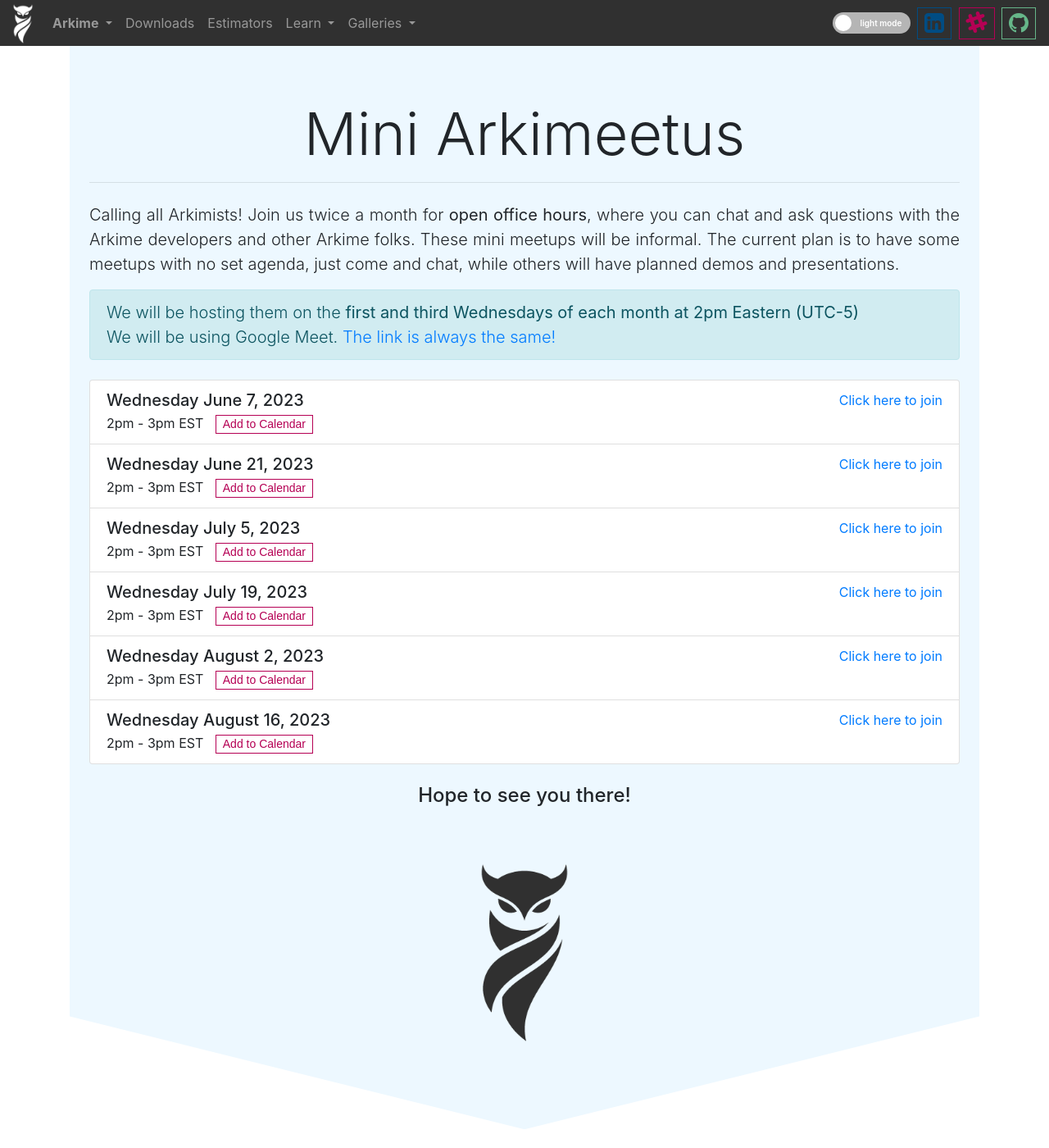
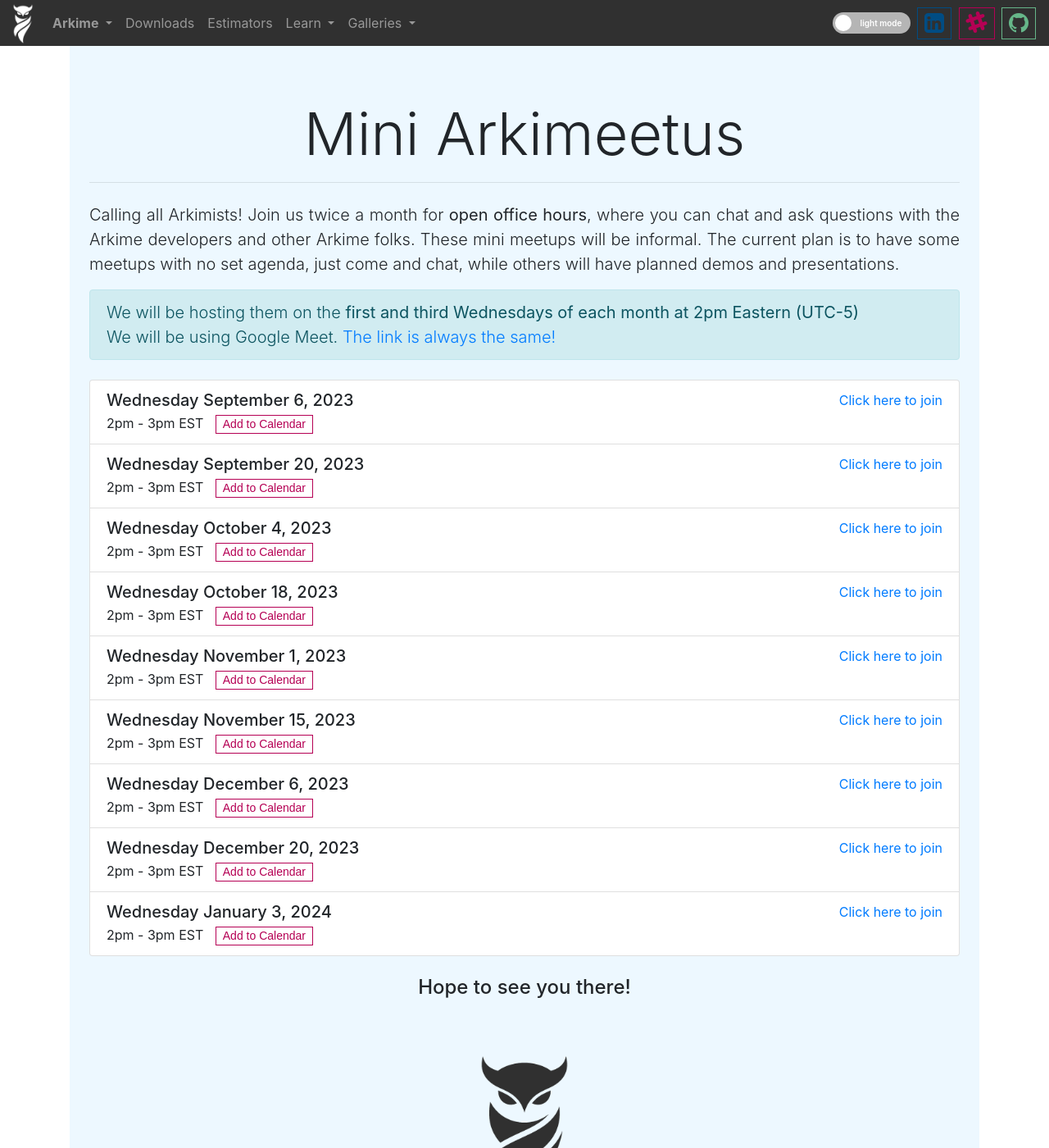
Before and after one commit to arkime/arkimeweb, a Jekyll site: the page built from mini-arkimeetus.html, in a window 1280 px wide and 1400 px high. Shown: the whole window at 82% size. Built offline with Jekyll 4.4.1, drawn with Linux system fonts in a browser that asks for light colours.

Commit message:
update office hours dates

```diff
--- a/mini-arkimeetus.html
+++ b/mini-arkimeetus.html
@@ -83,14 +83,14 @@
               <ul class="list-group">
                 <li class="list-group-item">
                   <div class="d-flex w-100 justify-content-between">
-                    <h5 class="mb-1">Wednesday June 7, 2023</h5>
+                    <h5 class="mb-1">Wednesday September 6, 2023</h5>
                     <a class="no-decoration" href="https://meet.google.com/ueh-pseg-zjo">
                       Click here to join
                     </a>
                   </div>
                   2pm - 3pm EST
                   <span title="Add to Calendar" class="add-to-calendar">
-                    <span class="start">06/07/2023 02:00 PM</span>
+                    <span class="start">09/05/2023 02:00 PM</span>
                     <span class="timezone">America/New_York</span>
                     <span class="title">Mini Arkimeetus</span>
                     <span class="description">Arkime Office Hours - https://arkime.com/mini-arkimeetus - https://meet.google.com/ueh-pseg-zjo</span>
@@ -98,14 +98,14 @@
                 </li>
                 <li class="list-group-item">
                   <div class="d-flex w-100 justify-content-between">
-                    <h5 class="mb-1">Wednesday June 21, 2023</h5>
+                    <h5 class="mb-1">Wednesday September 20, 2023</h5>
                     <a class="no-decoration" href="https://meet.google.com/ueh-pseg-zjo">
                       Click here to join
                     </a>
                   </div>
                   2pm - 3pm EST
                   <span title="Add to Calendar" class="add-to-calendar">
-                    <span class="start">06/21/2023 02:00 PM</span>
+                    <span class="start">09/20/2023 02:00 PM</span>
                     <span class="timezone">America/New_York</span>
                     <span class="title">Mini Arkimeetus</span>
                     <span class="description">Arkime Office Hours - https://arkime.com/mini-arkimeetus - https://meet.google.com/ueh-pseg-zjo</span>
@@ -113,14 +113,14 @@
                 </li>
                 <li class="list-group-item">
                   <div class="d-flex w-100 justify-content-between">
-                    <h5 class="mb-1">Wednesday July 5, 2023</h5>
+                    <h5 class="mb-1">Wednesday October 4, 2023</h5>
                     <a class="no-decoration" href="https://meet.google.com/ueh-pseg-zjo">
                       Click here to join
                     </a>
                   </div>
                   2pm - 3pm EST
                   <span title="Add to Calendar" class="add-to-calendar">
-                    <span class="start">07/05/2023 02:00 PM</span>
+                    <span class="start">10/04/2023 02:00 PM</span>
                     <span class="timezone">America/New_York</span>
                     <span class="title">Mini Arkimeetus</span>
                     <span class="description">Arkime Office Hours - https://arkime.com/mini-arkimeetus - https://meet.google.com/ueh-pseg-zjo</span>
@@ -128,14 +128,14 @@
                 </li>
                 <li class="list-group-item">
                   <div class="d-flex w-100 justify-content-between">
-                    <h5 class="mb-1">Wednesday July 19, 2023</h5>
+                    <h5 class="mb-1">Wednesday October 18, 2023</h5>
                     <a class="no-decoration" href="https://meet.google.com/ueh-pseg-zjo">
                       Click here to join
                     </a>
                   </div>
                   2pm - 3pm EST
                   <span title="Add to Calendar" class="add-to-calendar">
-                    <span class="start">07/19/2023 02:00 PM</span>
+                    <span class="start">10/18/2023 02:00 PM</span>
                     <span class="timezone">America/New_York</span>
                     <span class="title">Mini Arkimeetus</span>
                     <span class="description">Arkime Office Hours - https://arkime.com/mini-arkimeetus - https://meet.google.com/ueh-pseg-zjo</span>
@@ -143,14 +143,14 @@
                 </li>
                 <li class="list-group-item">
                   <div class="d-flex w-100 justify-content-between">
-                    <h5 class="mb-1">Wednesday August 2, 2023</h5>
+                    <h5 class="mb-1">Wednesday November 1, 2023</h5>
                     <a class="no-decoration" href="https://meet.google.com/ueh-pseg-zjo">
                       Click here to join
                     </a>
                   </div>
                   2pm - 3pm EST
                   <span title="Add to Calendar" class="add-to-calendar">
-                    <span class="start">08/02/2023 02:00 PM</span>
+                    <span class="start">11/01/2023 02:00 PM</span>
                     <span class="timezone">America/New_York</span>
                     <span class="title">Mini Arkimeetus</span>
                     <span class="description">Arkime Office Hours - https://arkime.com/mini-arkimeetus - https://meet.google.com/ueh-pseg-zjo</span>
@@ -158,14 +158,59 @@
                 </li>
                 <li class="list-group-item">
                   <div class="d-flex w-100 justify-content-between">
-                    <h5 class="mb-1">Wednesday August 16, 2023</h5>
+                    <h5 class="mb-1">Wednesday November 15, 2023</h5>
                     <a class="no-decoration" href="https://meet.google.com/ueh-pseg-zjo">
                       Click here to join
                     </a>
                   </div>
                   2pm - 3pm EST
                   <span title="Add to Calendar" class="add-to-calendar">
-                    <span class="start">08/16/2023 02:00 PM</span>
+                    <span class="start">11/15/2023 02:00 PM</span>
+                    <span class="timezone">America/New_York</span>
+                    <span class="title">Mini Arkimeetus</span>
+                    <span class="description">Arkime Office Hours - https://arkime.com/mini-arkimeetus - https://meet.google.com/ueh-pseg-zjo</span>
+                  </span>
+                </li>
+                <li class="list-group-item">
+                  <div class="d-flex w-100 justify-content-between">
+                    <h5 class="mb-1">Wednesday December 6, 2023</h5>
+                    <a class="no-decoration" href="https://meet.google.com/ueh-pseg-zjo">
+                      Click here to join
+                    </a>
+                  </div>
+                  2pm - 3pm EST
+                  <span title="Add to Calendar" class="add-to-calendar">
+                    <span class="start">12/06/2023 02:00 PM</span>
+                    <span class="timezone">America/New_York</span>
+                    <span class="title">Mini Arkimeetus</span>
+                    <span class="description">Arkime Office Hours - https://arkime.com/mini-arkimeetus - https://meet.google.com/ueh-pseg-zjo</span>
+                  </span>
+                </li>
+                <li class="list-group-item">
+                  <div class="d-flex w-100 justify-content-between">
+                    <h5 class="mb-1">Wednesday December 20, 2023</h5>
+                    <a class="no-decoration" href="https://meet.google.com/ueh-pseg-zjo">
+                      Click here to join
+                    </a>
+                  </div>
+                  2pm - 3pm EST
+                  <span title="Add to Calendar" class="add-to-calendar">
+                    <span class="start">12/20/2023 02:00 PM</span>
+                    <span class="timezone">America/New_York</span>
+                    <span class="title">Mini Arkimeetus</span>
+                    <span class="description">Arkime Office Hours - https://arkime.com/mini-arkimeetus - https://meet.google.com/ueh-pseg-zjo</span>
+                  </span>
+                </li>
+                <li class="list-group-item">
+                  <div class="d-flex w-100 justify-content-between">
+                    <h5 class="mb-1">Wednesday January 3, 2024</h5>
+                    <a class="no-decoration" href="https://meet.google.com/ueh-pseg-zjo">
+                      Click here to join
+                    </a>
+                  </div>
+                  2pm - 3pm EST
+                  <span title="Add to Calendar" class="add-to-calendar">
+                    <span class="start">01/03/2024 02:00 PM</span>
                     <span class="timezone">America/New_York</span>
                     <span class="title">Mini Arkimeetus</span>
                     <span class="description">Arkime Office Hours - https://arkime.com/mini-arkimeetus - https://meet.google.com/ueh-pseg-zjo</span>
```
